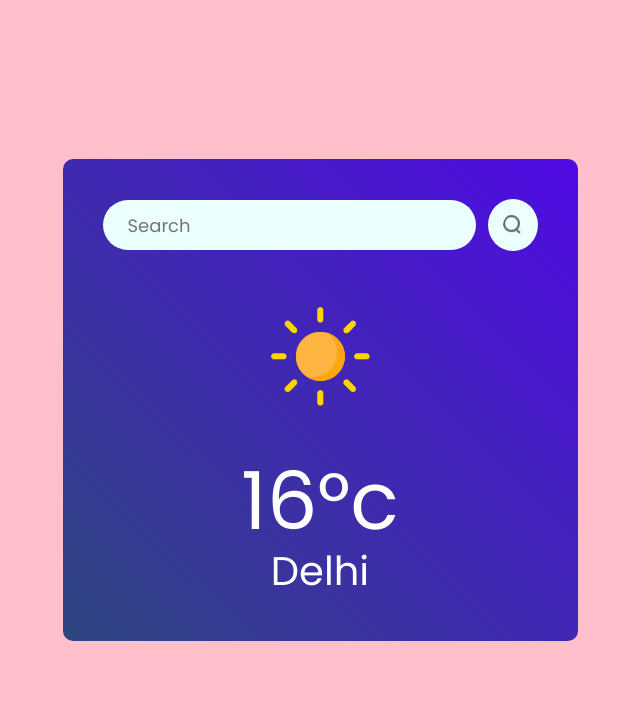
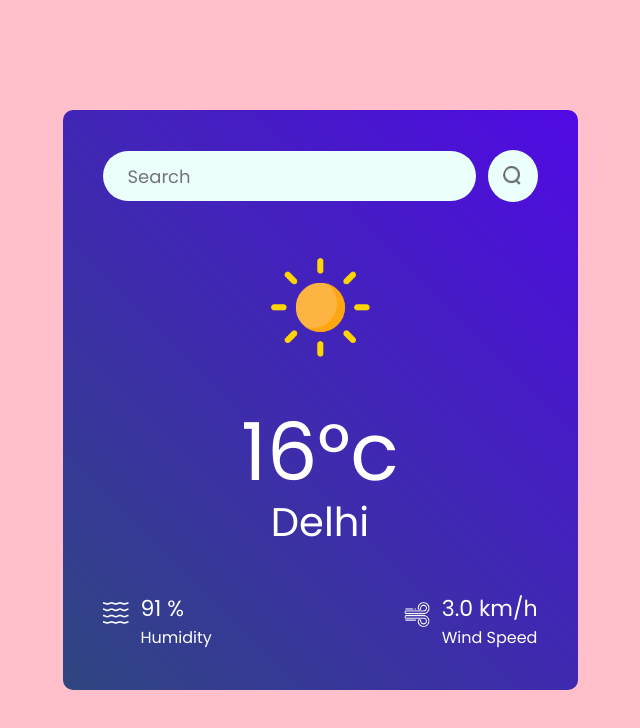
Before and after one commit to tanisha1527/React-Project1, a React (Vite) app: page / in a window 1280 px wide. Shown: the top 728 px of the page, without its empty margins (320-960 px from the left). Built offline with nearby package versions, Linux system fonts and the light colour scheme.

Commit message:
commit some changes

```diff
--- a/src/components/Weather.css
+++ b/src/components/Weather.css
@@ -48,3 +48,28 @@
    color: #fff;
    font-size: 40px;
 }
+
+.weather-data{
+  width: 100%;
+  margin-top: 40px;
+  color: #fff;
+  display: flex;
+  justify-content: space-between;
+}
+
+.weather-data .column{
+   display: flex;
+   align-items: flex-start;
+   gap: 12px;
+   font-size: 22px;
+}
+
+.weather-data .column span{
+    display: block;
+    font-size: 16px;
+}
+
+.weather-data .column img{
+    width: 26px;
+    margin-top: 10px;
+}
--- a/src/components/Weather.jsx
+++ b/src/components/Weather.jsx
@@ -20,6 +20,22 @@
         <img src={clear_icon} alt="" className="weather-icon" />
         <p className="temp">16°c</p>
         <p className="location">Delhi</p>
+        <div className="weather-data">
+          <div className="column">
+          <img src={humidity_icon} alt="" />
+           <div>
+              <p>91 %</p>
+              <span>Humidity</span>
+           </div>
+          </div>
+          <div className="column">
+          <img src={wind_icon} alt="" />
+           <div>
+              <p>3.0 km/h</p>
+              <span>Wind Speed</span>
+           </div>
+          </div>
+    </div>
   </div>
   )
 }
```
